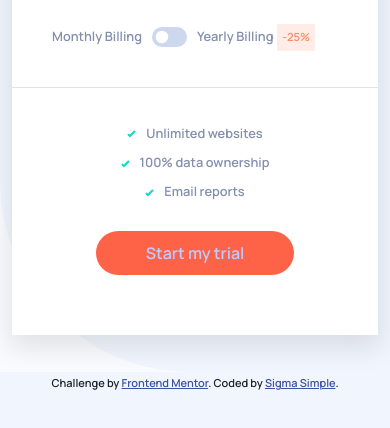
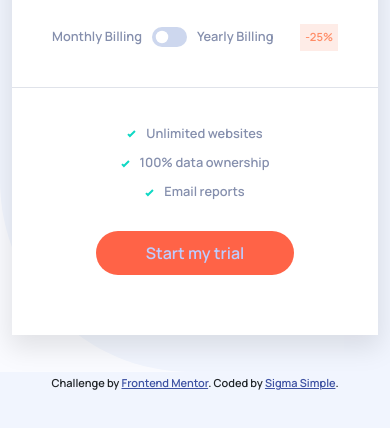
Before and after one commit to TrashAlphonse/interactive-pricing-object, a plain HTML site: page index.html in a window 390 px wide. Shown: the part 526-954 px from the top of the page. Drawn offline with nearby package versions, Linux system fonts and the light colour scheme.

Commit message:
Change discount position on mobile

```diff
--- a/styles.css
+++ b/styles.css
@@ -263,7 +263,7 @@ header {
 
   .discount {
     bottom: 0;
-    right: 8%;
+    right: 0;
   }
 
   .price-card-footer {
```
